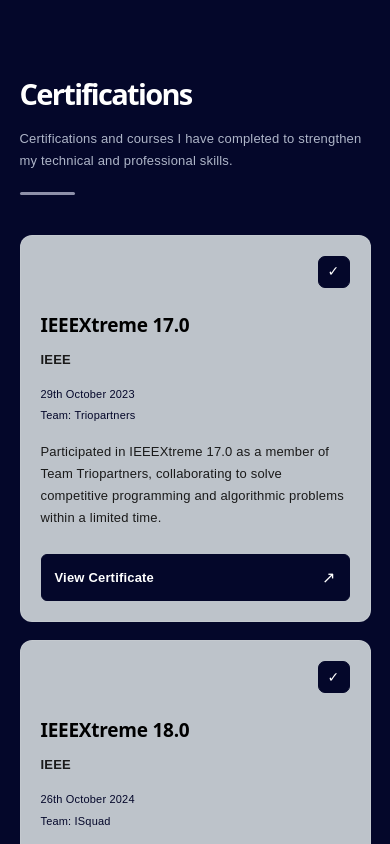
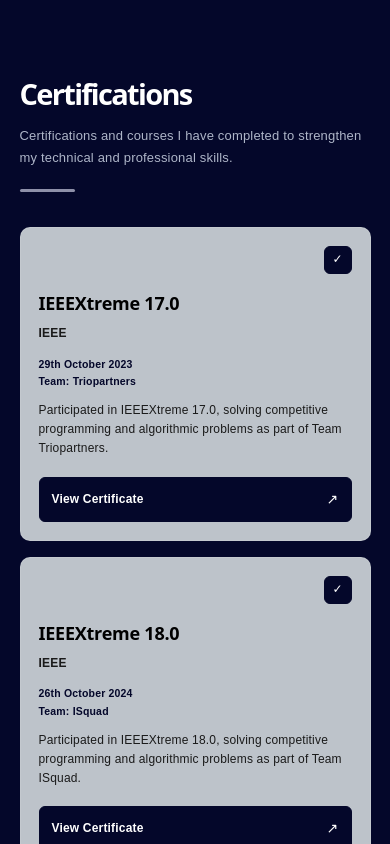
Before and after one commit to ishqafathima/My-Portfolio, a React (Vite) app: page / in a window 390 px wide. Shown: the part 5700-6544 px from the top of the page. Built offline with nearby package versions, Linux system fonts and the light colour scheme.

Commit message:
update portfolio

```diff
--- a/src/sections/Certifications/Certifications.css
+++ b/src/sections/Certifications/Certifications.css
@@ -4,14 +4,19 @@
 
 .certifications {
   min-height: 100vh;
+
   padding: 100px 8%;
+
   background-color: #04072a;
+
   box-sizing: border-box;
 }
 
 .certifications-container {
   width: 100%;
+
   max-width: 1150px;
+
   margin: 0 auto;
 }
 
@@ -20,39 +25,42 @@
 ========================= */
 
 .certifications-heading {
-  margin-bottom: 55px;
-}
-
-.section-label {
-  display: inline-block;
-  color: #8e90a9;
-  font-size: 13px;
-  font-weight: 700;
-  letter-spacing: 3px;
-  margin-bottom: 10px;
+  margin-bottom: 45px;
 }
 
 .certifications-heading h1 {
   margin: 0;
+
   color: #ffffff;
+
   font-size: clamp(34px, 5vw, 48px);
+
   line-height: 1.1;
+
   font-weight: 700;
 }
 
 .certifications-heading p {
   max-width: 650px;
-  margin: 18px 0 0;
+
+  margin: 15px 0 0;
+
   color: #aeb5c8;
+
   font-size: 15px;
-  line-height: 1.8;
+
+  line-height: 1.7;
 }
 
 .heading-line {
   width: 55px;
+
   height: 3px;
-  margin-top: 20px;
+
+  margin-top: 18px;
+
   background-color: #8e90a9;
+
   border-radius: 10px;
 }
 
@@ -62,8 +70,12 @@
 
 .certification-grid {
   display: grid;
+
   grid-template-columns: repeat(3, minmax(0, 1fr));
-  gap: 24px;
+
+  gap: 20px;
+
+  align-items: start;
 }
 
 /* =========================
@@ -72,19 +84,20 @@
 
 .certification-card {
   min-width: 0;
-  min-height: 370px;
 
   display: flex;
+
   flex-direction: column;
 
-  padding: 25px;
+  padding: 20px;
+
   box-sizing: border-box;
 
-  /* SAME COLOR AS PROJECTS / SKILLS */
   background-color: #bdc3ca;
 
   border: 1px solid rgba(255, 255, 255, 0.1);
-  border-radius: 12px;
+
+  border-radius: 10px;
 
   transition:
     transform 0.3s ease,
@@ -93,12 +106,12 @@
 }
 
 .certification-card:hover {
-  transform: translateY(-6px);
+  transform: translateY(-5px);
 
   border-color: rgba(142, 144, 169, 0.55);
 
   box-shadow:
-    0 15px 35px rgba(0, 0, 0, 0.2);
+    0 12px 28px rgba(0, 0, 0, 0.2);
 }
 
 /* =========================
@@ -107,36 +120,35 @@
 
 .certificate-top {
   display: flex;
-  align-items: center;
-  justify-content: space-between;
 
-  margin-bottom: 30px;
-}
+  justify-content: flex-end;
 
-.certificate-number {
-  color: #04072a;
-  font-size: 12px;
-  font-weight: 700;
-  letter-spacing: 1.5px;
+  margin-bottom: 18px;
 }
 
 /* CHECK MARK */
 
 .certificate-mark {
-  width: 34px;
-  height: 34px;
+  width: 30px;
+
+  height: 30px;
 
   display: flex;
+
   align-items: center;
+
   justify-content: center;
 
   color: #ffffff;
+
   background-color: #04072a;
 
   border: 1px solid #04072a;
-  border-radius: 7px;
 
-  font-size: 14px;
+  border-radius: 6px;
+
+  font-size: 13px;
+
   font-weight: 600;
 }
 
@@ -149,21 +161,24 @@
 }
 
 .certificate-info h2 {
-  margin: 0 0 9px;
+  margin: 0 0 7px;
 
   color: #000000;
 
-  font-size: 20px;
+  font-size: 18px;
+
   font-weight: 600;
-  line-height: 1.35;
+
+  line-height: 1.3;
 }
 
 .certificate-info h3 {
-  margin: 0 0 15px;
+  margin: 0 0 11px;
 
   color: #1a1a1a;
 
-  font-size: 13px;
+  font-size: 12px;
+
   font-weight: 600;
 }
 
@@ -173,18 +188,22 @@
 
 .certificate-meta {
   display: flex;
+
   flex-direction: column;
-  gap: 5px;
 
-  margin-bottom: 17px;
+  gap: 3px;
+
+  margin-bottom: 12px;
 }
 
 .certificate-meta span {
   color: #04072a;
 
-  font-size: 11px;
-  font-weight: 500;
-  line-height: 1.5;
+  font-size: 10.5px;
+
+  font-weight: 600;
+
+  line-height: 1.4;
 }
 
 /* =========================
@@ -196,8 +215,9 @@
 
   color: #1a1a1a;
 
-  font-size: 13px;
-  line-height: 1.75;
+  font-size: 12px;
+
+  line-height: 1.55;
 }
 
 /* =========================
@@ -206,24 +226,31 @@
 
 .view-certificate {
   display: flex;
+
   align-items: center;
+
   justify-content: space-between;
+
   gap: 10px;
 
   width: 100%;
+
   box-sizing: border-box;
 
-  margin-top: 25px;
-  padding: 10px 13px;
+  margin-top: 18px;
 
-  /* DARK BUTTON */
+  padding: 9px 12px;
+
   color: #ffffff;
+
   background-color: #04072a;
 
   border: 1px solid #04072a;
+
   border-radius: 6px;
 
-  font-size: 12px;
+  font-size: 11px;
+
   font-weight: 600;
 
   text-decoration: none;
@@ -236,13 +263,14 @@
 
 .view-certificate:hover {
   background-color: #000000;
+
   border-color: #000000;
 
   transform: translateY(-2px);
 }
 
 .certificate-arrow {
-  font-size: 16px;
+  font-size: 14px;
 
   transition: transform 0.3s ease;
 }
@@ -263,12 +291,12 @@
 
   .certification-grid {
     grid-template-columns: repeat(2, minmax(0, 1fr));
-    gap: 20px;
+
+    gap: 18px;
   }
 
   .certification-card {
-    min-height: 360px;
-    padding: 23px;
+    padding: 19px;
   }
 }
 
@@ -280,16 +308,12 @@
 
   .certifications {
     min-height: calc(100vh - 60px);
+
     padding: 70px 6% 80px;
   }
 
   .certifications-heading {
-    margin-bottom: 40px;
-  }
-
-  .section-label {
-    font-size: 11px;
-    letter-spacing: 2.5px;
+    margin-bottom: 35px;
   }
 
   .certifications-heading h1 {
@@ -298,39 +322,38 @@
 
   .certifications-heading p {
     font-size: 14px;
+
     line-height: 1.7;
   }
 
   .certification-grid {
     grid-template-columns: 1fr;
-    gap: 18px;
+
+    gap: 16px;
   }
 
   .certification-card {
-    min-height: auto;
-    padding: 22px;
-  }
-
-  .certificate-top {
-    margin-bottom: 25px;
+    padding: 20px;
   }
 
   .certificate-info h2 {
-    font-size: 20px;
+    font-size: 19px;
   }
 
   .certificate-info h3 {
-    font-size: 13px;
+    font-size: 12px;
   }
 
   .certificate-info p {
-    font-size: 14px;
-    line-height: 1.75;
+    font-size: 13px;
+
+    line-height: 1.6;
   }
 
   .view-certificate {
-    padding: 11px 13px;
-    font-size: 13px;
+    font-size: 12px;
+
+    padding: 10px 12px;
   }
 }
 
@@ -353,24 +376,24 @@
   }
 
   .certification-card {
-    padding: 20px;
-  }
-
-  .certificate-number {
-    font-size: 11px;
+    padding: 18px;
   }
 
   .certificate-mark {
-    width: 32px;
-    height: 32px;
+    width: 28px;
+
+    height: 28px;
+
+    font-size: 12px;
   }
 
   .certificate-info h2 {
-    font-size: 19px;
+    font-size: 18px;
   }
 
   .certificate-info p {
-    font-size: 13px;
-    line-height: 1.7;
+    font-size: 12px;
+
+    line-height: 1.6;
   }
 }
--- a/src/sections/Certifications/Certifications.jsx
+++ b/src/sections/Certifications/Certifications.jsx
@@ -3,61 +3,59 @@
 function Certifications() {
   const certifications = [
     {
-
       title: "IEEEXtreme 17.0",
       issuer: "IEEE",
       date: "29th October 2023",
       team: "Triopartners",
       description:
-"Participated in IEEEXtreme 17.0 as a member of Team Triopartners, collaborating to solve competitive programming and algorithmic problems within a limited time.",
+        "Participated in IEEEXtreme 17.0, solving competitive programming and algorithmic problems as part of Team Triopartners.",
       pdf: "/Certificates/IEEEXtreme 17.0.pdf",
     },
+
     {
-
       title: "IEEEXtreme 18.0",
       issuer: "IEEE",
       date: "26th October 2024",
       team: "ISquad",
       description:
-"Participated in IEEEXtreme 18.0 as a member of Team ISquad, collaborating to solve competitive programming and algorithmic problems within a limited time.",
+        "Participated in IEEEXtreme 18.0, solving competitive programming and algorithmic problems as part of Team ISquad.",
       pdf: "/Certificates/IEEEXtreme 18.0.pdf",
     },
+
     {
-
       title: "Introduction to Cybersecurity",
       issuer: "Cisco Networking Academy",
       date: "9th August 2025",
       description:
-"An introductory cybersecurity course covering basic cybersecurity concepts, online safety, threats, vulnerabilities, and best practices for protecting digital information.",
+        "Covered cybersecurity fundamentals, online safety, threats, vulnerabilities, and digital security practices.",
       pdf: "/Certificates/Cybersecurity.pdf",
     },
+
     {
-
       title: "JavaScript Essentials 1",
       issuer: "Cisco Networking Academy",
       date: "7th April 2025",
       description:
-"An introductory JavaScript course covering fundamental programming concepts, variables, data types, operators, functions, control flow, and basic JavaScript programming techniques.",
+        "Covered JavaScript fundamentals including variables, data types, functions, operators, and control flow.",
       pdf: "/Certificates/JavaScript_Essentials_1.pdf",
     },
+
     {
-
       title: "JavaScript Essentials 2",
       issuer: "Cisco Networking Academy",
       date: "24th June 2025",
       description:
-"An intermediate JavaScript course covering advanced programming concepts, objects, arrays, functions, error handling, and modern JavaScript programming techniques.",
+        "Covered advanced JavaScript concepts including objects, arrays, functions, and error handling.",
       pdf: "/Certificates/JavaScript_Essentials_2.pdf",
     },
   ];
 
-return ( <section className="certifications"> <div className="certifications-container">
-
+  return (
+    <section className="certifications">
+      <div className="certifications-container">
 
         {/* Section Heading */}
         <div className="certifications-heading">
-
-
 
           <h1>Certifications</h1>
 
@@ -70,7 +68,6 @@
 
         </div>
 
-
         {/* Certification Grid */}
         <div className="certification-grid">
 
@@ -78,22 +75,17 @@
 
             <article
               className="certification-card"
-          key={certification.number}
+              key={certification.title}
             >
 
               {/* Card Top */}
               <div className="certificate-top">
-
-            <span className="certificate-number">
-              {certification.number}
-            </span>
 
                 <span className="certificate-mark">
                   ✓
                 </span>
 
               </div>
-
 
               {/* Certificate Information */}
               <div className="certificate-info">
@@ -122,7 +114,6 @@
 
               </div>
 
-
               {/* Certificate Button */}
               {certification.pdf && (
                 <a
@@ -132,6 +123,7 @@
                   className="view-certificate"
                 >
                   <span>View Certificate</span>
+
                   <span className="certificate-arrow">
                     ↗
                   </span>
@@ -146,7 +138,6 @@
 
       </div>
     </section>
-
   );
 }
 
```
Lines whose indentation alone changed are shown as unchanged.
